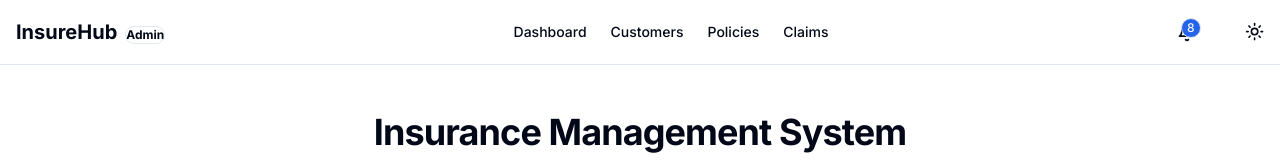
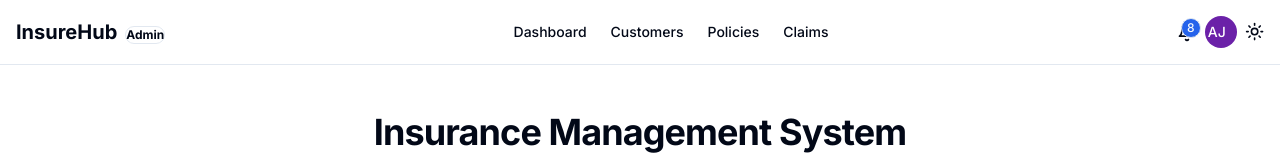
Before and after one commit to Amanjainji/insurance_ms_aman, a Next.js app: page / in a window 1280 px wide. Shown: the top 160 px of the page. Built offline with nearby package versions, Linux system fonts and the light colour scheme; sample sign-in values are in the browser's storage.

Commit message:
files added

```diff
--- a/components/navbar.jsx
+++ b/components/navbar.jsx
@@ -97,8 +97,8 @@ export default function Navbar() {
 
               <DropdownMenu>
                 <DropdownMenuTrigger asChild>
-                  <Button variant="ghost" className="relative h-8 w-8 rounded-full">
-                    <Avatar className="h-8 w-8">
+                  <Button variant="ghost" className="relative text-white bg-purple-800 h-8 w-8 rounded-full">
+                    AJ<Avatar className="h-8 w-8">
                       <AvatarImage src="/placeholder2.svg" alt={user.name} />
                       <AvatarFallback>{user.name.charAt(0)}</AvatarFallback>
                     </Avatar>
```
